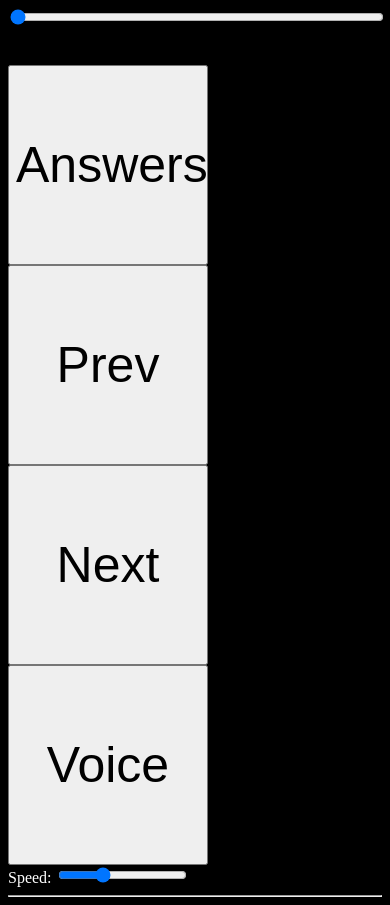
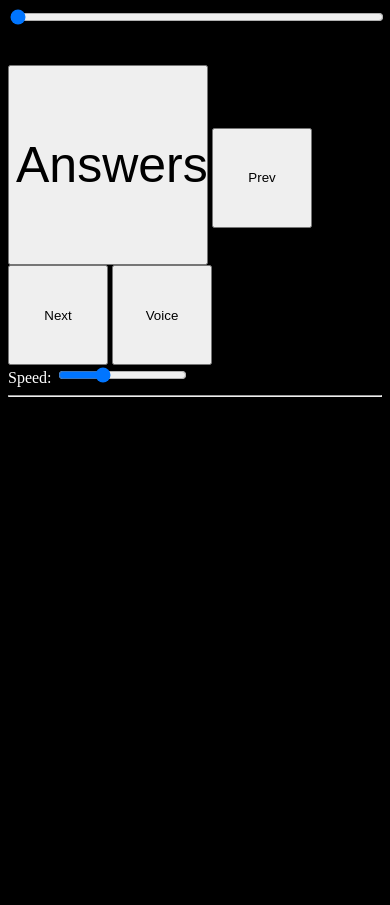
Before and after one commit to WingsMaker/exam_prep, a plain HTML site: page test.html in a window 390 px wide. Shown: the part 2000-2905 px from the top of the page. After the commit the page ends 2405 px from the top, so only its background shows below. Drawn offline with nearby package versions, Linux system fonts and the light colour scheme.

Commit message:
Update test.html

```diff
--- a/test.html
+++ b/test.html
@@ -53,15 +53,7 @@ if ( ( window.innerWidth <= 640 ) && ( window.innerHeight <= 1080 ) ) {
 	document.getElementById("viewqn").style.fontSize = "50px";
 	document.getElementById("viewqn").style.width = "200px";
 	document.getElementById("viewqn").style.height = "200px";
-	document.getElementById("prev").style.fontSize = "50px";
-	document.getElementById("prev").style.width = "200px";
-	document.getElementById("prev").style.height = "200px";
-	document.getElementById("next").style.fontSize = "50px";
-	document.getElementById("next").style.width = "200px";
-	document.getElementById("next").style.height = "200px";
-	document.getElementById("voice").style.fontSize = "50px";
-	document.getElementById("voice").style.width = "200px";
-	document.getElementById("voice").style.height = "200px";
+	alert("mobile device !");
 }
 
 $(document).ready(function(){
```
